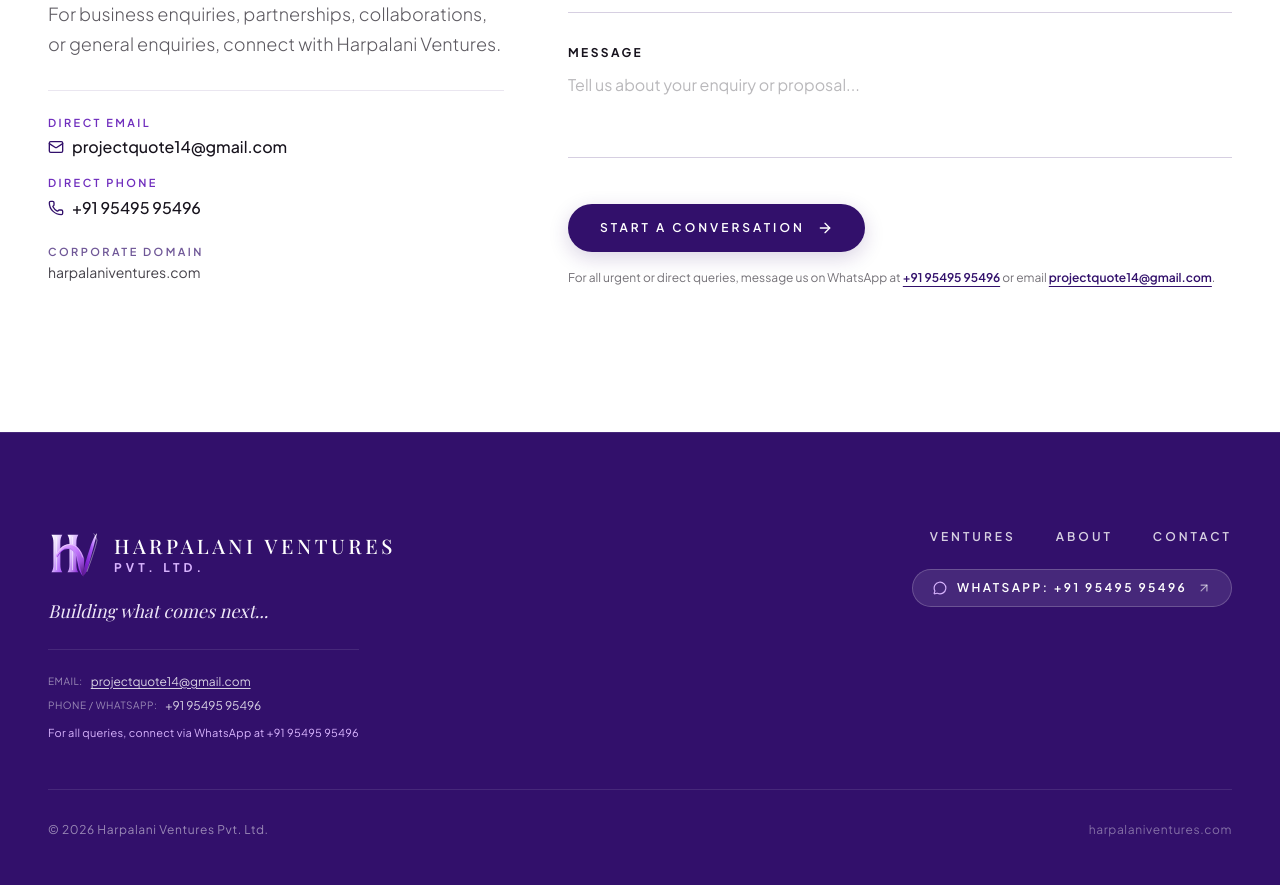
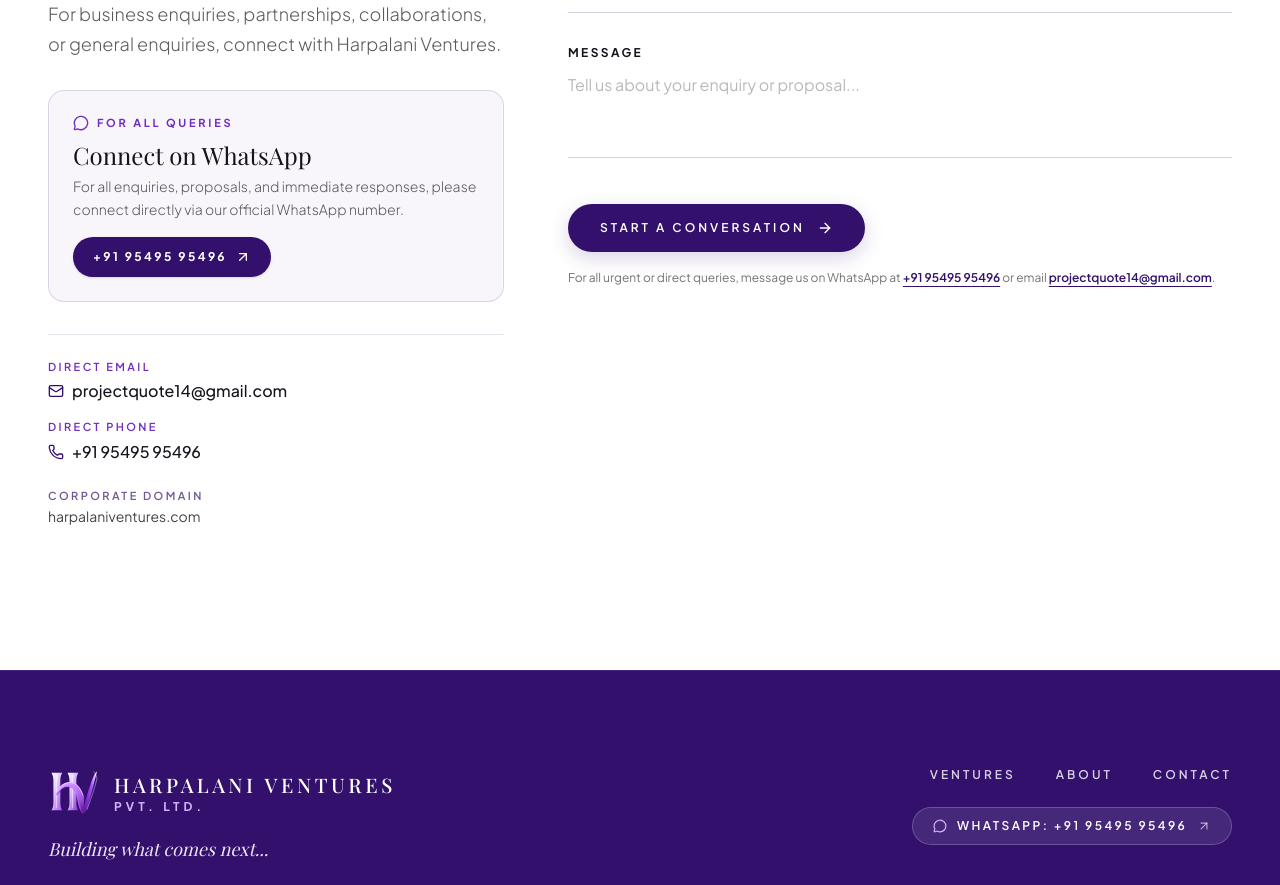
Before and after one commit to HarpalaniVenturesPvtltd/harpalani-ventures, a React (Vite) app: page / in a window 1280 px wide. Shown: the part 6918-7803 px from the top of the page. Built offline with nearby package versions, Linux system fonts and the light colour scheme; a web font is replaced by a local one.

Commit message:
Fix JSX structure, restore WhatsApp contact card, and support reduced-motion scroll progress

```diff
--- a/src/App.tsx
+++ b/src/App.tsx
@@ -161,7 +161,7 @@
       >
         <motion.div
           className="h-full w-full origin-left bg-gradient-to-r from-[#32106B] via-[#6F2DBD] to-[#A855F7] shadow-[0_0_10px_rgba(111,45,189,0.45)]"
-          style={{ scaleX }}
+          style={{ scaleX: shouldReduceMotion ? scrollYProgress : scaleX }}
         />
       </div>
 
@@ -821,6 +821,31 @@
                   For business enquiries, partnerships, collaborations, or general enquiries, connect with Harpalani Ventures.
                 </p>
 
+                {/* Primary WhatsApp Card for All Queries */}
+                <div className="p-6 rounded-2xl bg-[#F8F6FB] border border-[#32106B]/15 hover:border-[#6F2DBD] transition-all duration-300 mb-8">
+                  <div className="flex items-center gap-2 mb-2 text-[#6F2DBD]">
+                    <MessageCircle className="w-4 h-4" />
+                    <span className="text-[11px] font-sans-clean font-bold tracking-[0.25em] uppercase">
+                      FOR ALL QUERIES
+                    </span>
+                  </div>
+                  <p className="font-serif-luxury text-xl sm:text-2xl text-[#17131D] font-normal mb-1">
+                    Connect on WhatsApp
+                  </p>
+                  <p className="font-sans-clean text-sm text-[#17131D]/70 mb-4 font-light leading-relaxed">
+                    For all enquiries, proposals, and immediate responses, please connect directly via our official WhatsApp number.
+                  </p>
+                  <a
+                    href="https://wa.me/919549595496"
+                    target="_blank"
+                    rel="noopener noreferrer"
+                    className="inline-flex items-center gap-2 px-5 py-3 rounded-full bg-[#32106B] text-white text-xs font-bold tracking-[0.2em] uppercase hover:bg-[#4B168C] transition-colors shadow-sm"
+                  >
+                    <span>+91 95495 95496</span>
+                    <ArrowUpRight className="w-4 h-4" />
+                  </a>
+                </div>
+
                 {/* Direct Communications Grid */}
                 <div className="pt-6 border-t border-[#32106B]/10 space-y-4">
                   {/* Email */}
```
